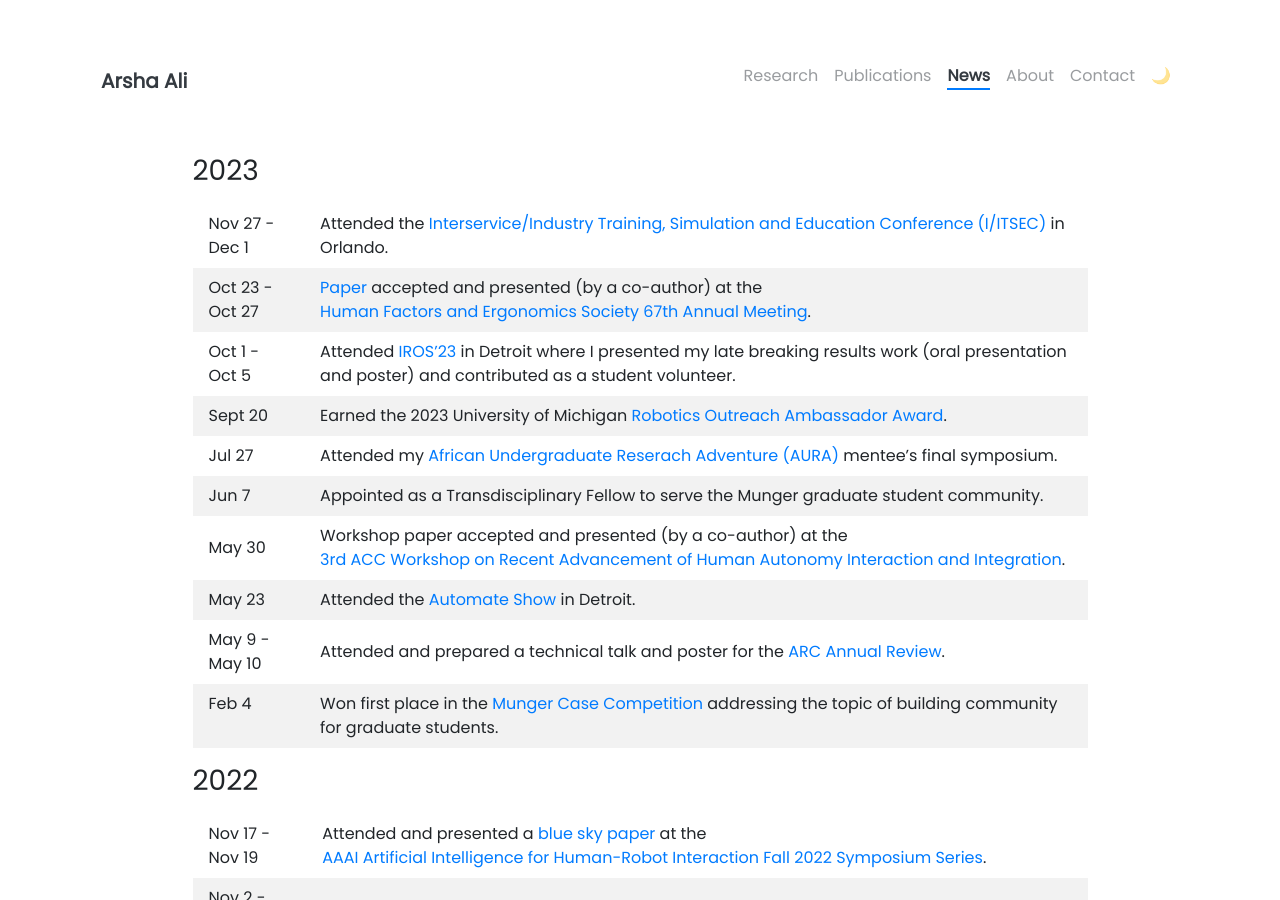
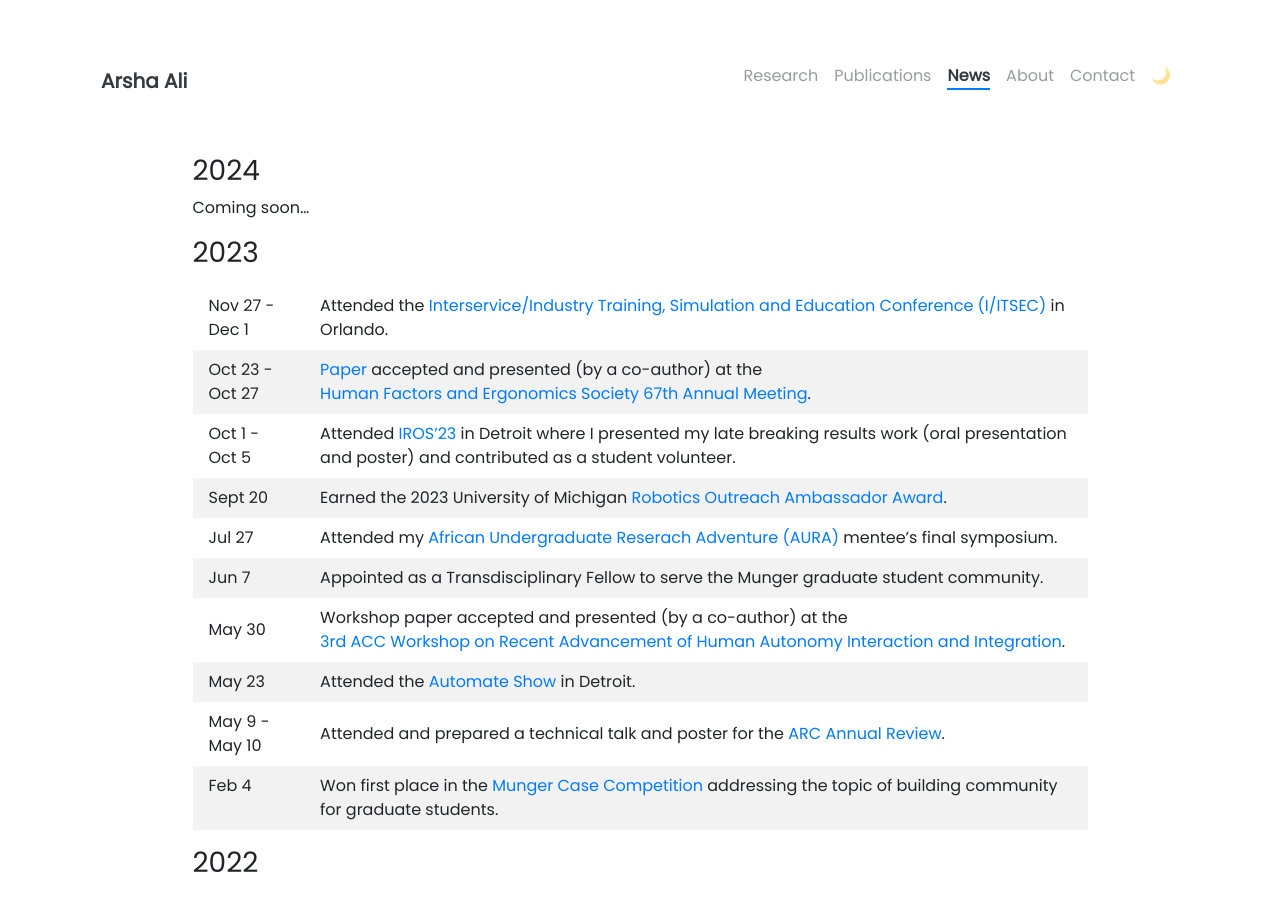
Before and after one commit to arshaali/arshaali.github.io, a Jekyll site: the page built from pages/news.md, in a window 1280 px wide and 900 px high. Built offline with Jekyll 4.4.1, drawn with Linux system fonts in a browser that asks for light colours; nearby versions of some CDN libraries.

Commit message:
Update news.md

```diff
--- a/pages/news.md
+++ b/pages/news.md
@@ -11,6 +11,9 @@ td, th {
    border: none!important;
 }
 </style>
+
+### 2024
+Coming soon...
 
 ### 2023
 
```
